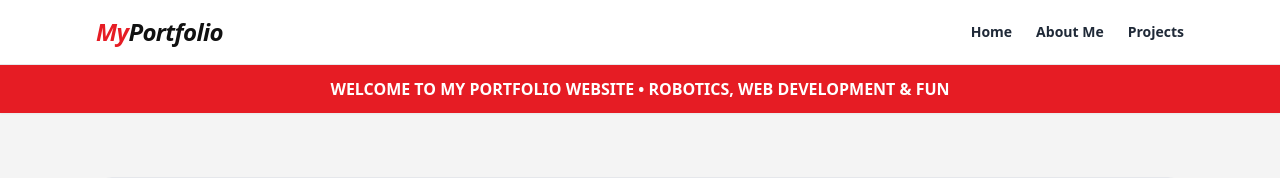
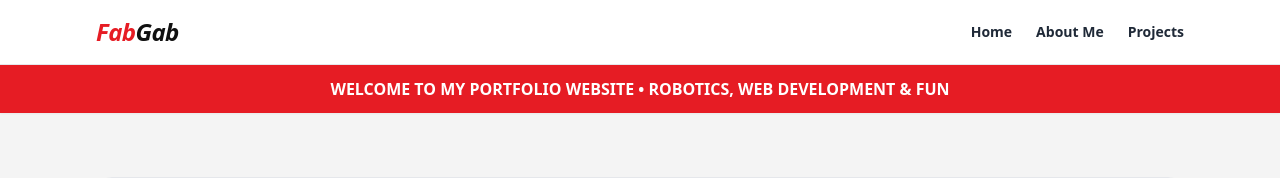
Before and after one commit to kanyange23gabriella-debug/Portfolio, a Django app: page / in a window 1280 px wide. Shown: the top 178 px of the page. Run offline with Django 5.2, Linux system fonts and the light colour scheme; some libraries are stand-ins or nearby versions.

Commit message:
Changes made to Portfolio

```diff
--- a/gabriella_portofolio/urls.py
+++ b/gabriella_portofolio/urls.py
@@ -20,6 +20,6 @@ from django.urls import path, include
 urlpatterns = [
     path('admin/', admin.site.urls),
     path('', include('core.urls')),
-    path('project/', include('projects.urls')),
+    path('projects/', include('projects.urls')),
     path('about/', include('about.urls')),
 ]
--- a/templates/partials/nav_bar.html
+++ b/templates/partials/nav_bar.html
@@ -3,7 +3,7 @@
     <div class="max-w-6xl mx-auto px-4 sm:px-6 lg:px-8 h-16 flex items-center justify-between">
         <!-- Logo / Name -->
         <a href="{% url 'home' %}" class="text-2xl font-black italic tracking-tight text-[#E61C24]">
-            My<span class="text-[#111111]">Portfolio</span>
+            Fab<span class="text-[#111111]">Gab</span>
         </a>
 
         <!-- Navigation Links -->
```
Also changed, not shown: projects/urls.py (line endings or trailing spaces).
